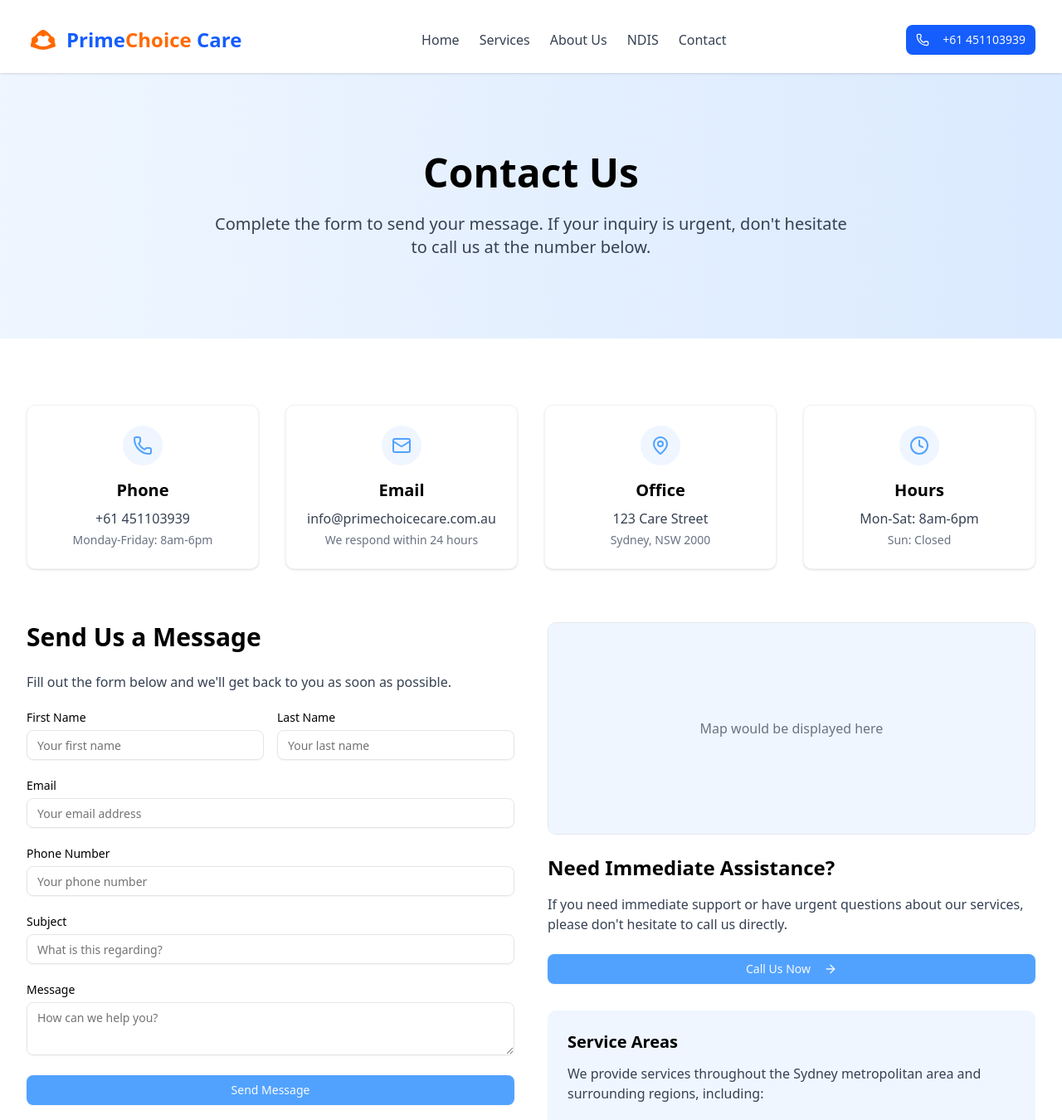
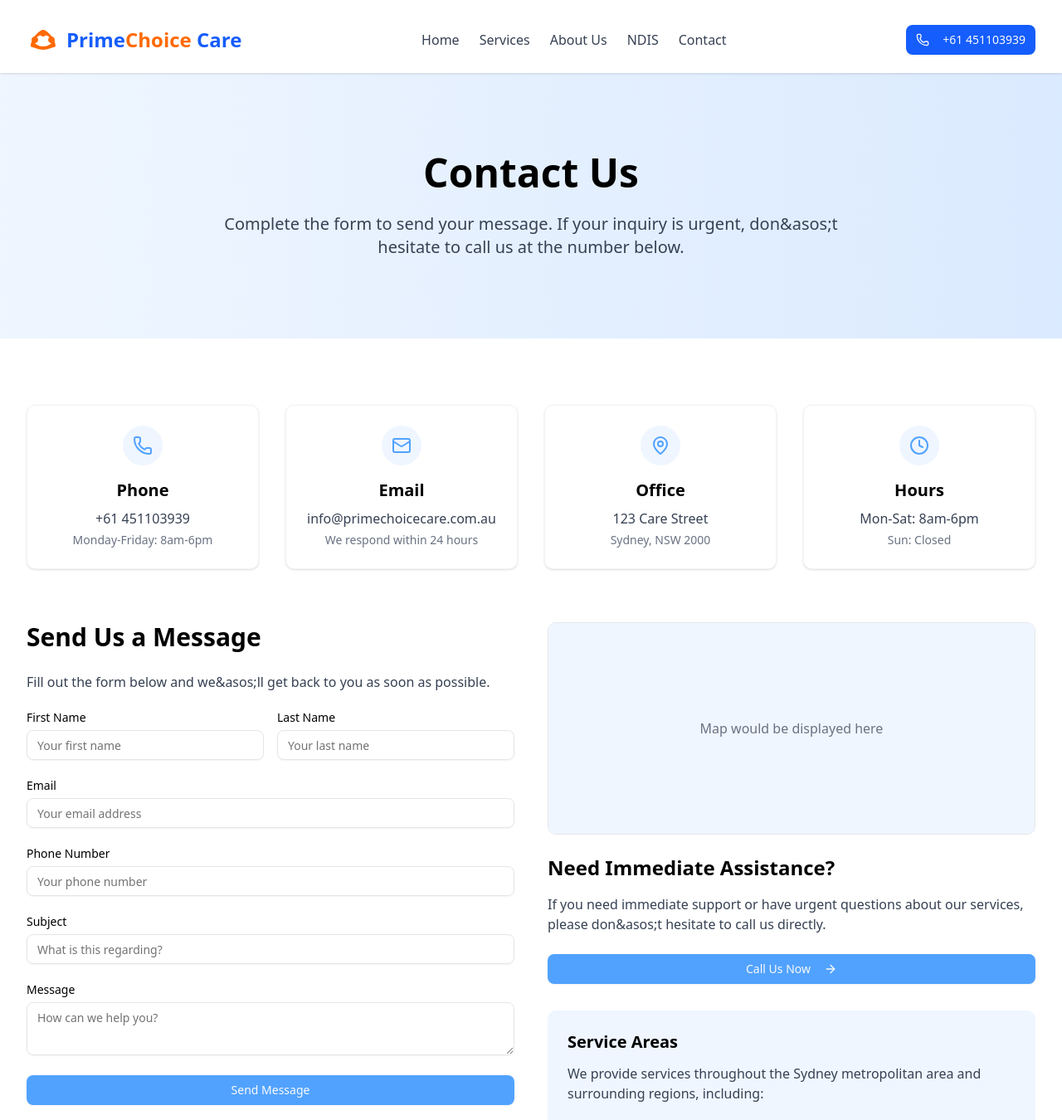
Before and after one commit to millanadhikari/Primecare, a Next.js app: page /contact in a window 1280 px wide. Shown: the top 1350 px of the page at 83% size. Built offline with nearby package versions, Linux system fonts and the light colour scheme.

Commit message:
eslint issue fixed

```diff
--- a/src/app/about/page.tsx
+++ b/src/app/about/page.tsx
@@ -38,7 +38,7 @@ const About = () => {
                   with disabilities to live fulfilling lives on their own terms.
                 </p>
                 <p className="text-gray-700 text-lg">
-                  Over the years, we've grown from a small team supporting a handful of participants to a
+                  Over the years, we&asos;ve grown from a small team supporting a handful of participants to a
                   trusted provider across multiple locations, but our commitment to personalized care and
                   genuine relationships remains at the heart of everything we do.
                 </p>
@@ -108,7 +108,7 @@ const About = () => {
                   <h3 className="text-xl font-semibold">Person-Centered Planning</h3>
                 </div>
                 <p className="text-gray-700">
-                  We take the time to understand each person's unique needs, preferences, and goals,
+                  We take the time to understand each person&asos;s unique needs, preferences, and goals,
                   ensuring our support is tailored specifically to them.
                 </p>
               </div>
@@ -134,7 +134,7 @@ const About = () => {
                   <h3 className="text-xl font-semibold">Continuous Improvement</h3>
                 </div>
                 <p className="text-gray-700">
-                  We regularly seek feedback and evaluate our services to ensure we're
+                  We regularly seek feedback and evaluate our services to ensure we&asos;re
                   consistently meeting and exceeding expectations.
                 </p>
               </div>
@@ -186,7 +186,7 @@ const About = () => {
           <div className="container-custom text-center">
             <h2 className="text-3xl font-bold mb-4">Join Our Team</h2>
             <p className="text-xl text-blue-100 mb-8 max-w-2xl mx-auto">
-              We're always looking for passionate individuals to join our team and make a difference in the lives of others.
+              We&asos;re always looking for passionate individuals to join our team and make a difference in the lives of others.
             </p>
             <Button asChild className="bg-white text-blue-600 hover:bg-blue-50">
               <Link href="/contact">View Career Opportunities</Link>
--- a/src/app/contact/page.tsx
+++ b/src/app/contact/page.tsx
@@ -24,7 +24,7 @@ const Contact = () => {
             <div className="max-w-3xl mx-auto text-center">
               <h1 className="text-4xl md:text-5xl font-bold mb-6">Contact Us</h1>
               <p className="text-xl text-gray-700">
-              Complete the form to send your message. If your inquiry is urgent, don't hesitate to call us at the number below.
+              Complete the form to send your message. If your inquiry is urgent, don&asos;t hesitate to call us at the number below.
               </p>
             </div>
           </div>
@@ -84,7 +84,7 @@ const Contact = () => {
               <div>
                 <h2 className="text-3xl font-bold mb-6">Send Us a Message</h2>
                 <p className="text-gray-700 mb-6">
-                  Fill out the form below and we'll get back to you as soon as possible.
+                  Fill out the form below and we&asos;ll get back to you as soon as possible.
                 </p>
 
                 <form onSubmit={handleSubmit} className="space-y-6">
@@ -137,7 +137,7 @@ const Contact = () => {
                 <h3 className="text-2xl font-semibold mb-4">Need Immediate Assistance?</h3>
                 <p className="text-gray-700 mb-6">
                   If you need immediate support or have urgent questions about our services,
-                  please don't hesitate to call us directly.
+                  please don&asos;t hesitate to call us directly.
                 </p>
 
                 <Button asChild className="w-full bg-blue-400 hover:bg-blue-400/90">
--- a/src/app/ndis/page.tsx
+++ b/src/app/ndis/page.tsx
@@ -101,7 +101,7 @@ const NDIS = () => {
                   <h3 className="text-xl font-semibold">Plan Understanding</h3>
                 </div>
                 <p className="text-gray-700">
-                  We'll help you understand your NDIS plan, the funding categories, and how to best utilize your budget.
+                  We&asos;ll help you understand your NDIS plan, the funding categories, and how to best utilize your budget.
                 </p>
               </div>
 
@@ -113,7 +113,7 @@ const NDIS = () => {
                   <h3 className="text-xl font-semibold">Service Matching</h3>
                 </div>
                 <p className="text-gray-700">
-                  We'll match our services to the appropriate funding categories in your plan, ensuring you receive the right supports.
+                  We&asos;ll match our services to the appropriate funding categories in your plan, ensuring you receive the right supports.
                 </p>
               </div>
 
--- a/src/app/services/page.tsx
+++ b/src/app/services/page.tsx
@@ -2,7 +2,7 @@ import React from "react";
 import Navbar from "@/components/Navbar";
 import Footer from "@/components/home/Footer";
 import { Button } from "@/components/ui/button";
-import { Heart, Users, Home, Award, Clock, Brain } from "lucide-react";
+import { Heart, Users, Home, } from "lucide-react";
 import WhyChooseSection from "@/components/home/WhyChooseSection";
 import Link from "next/link";
 
```
